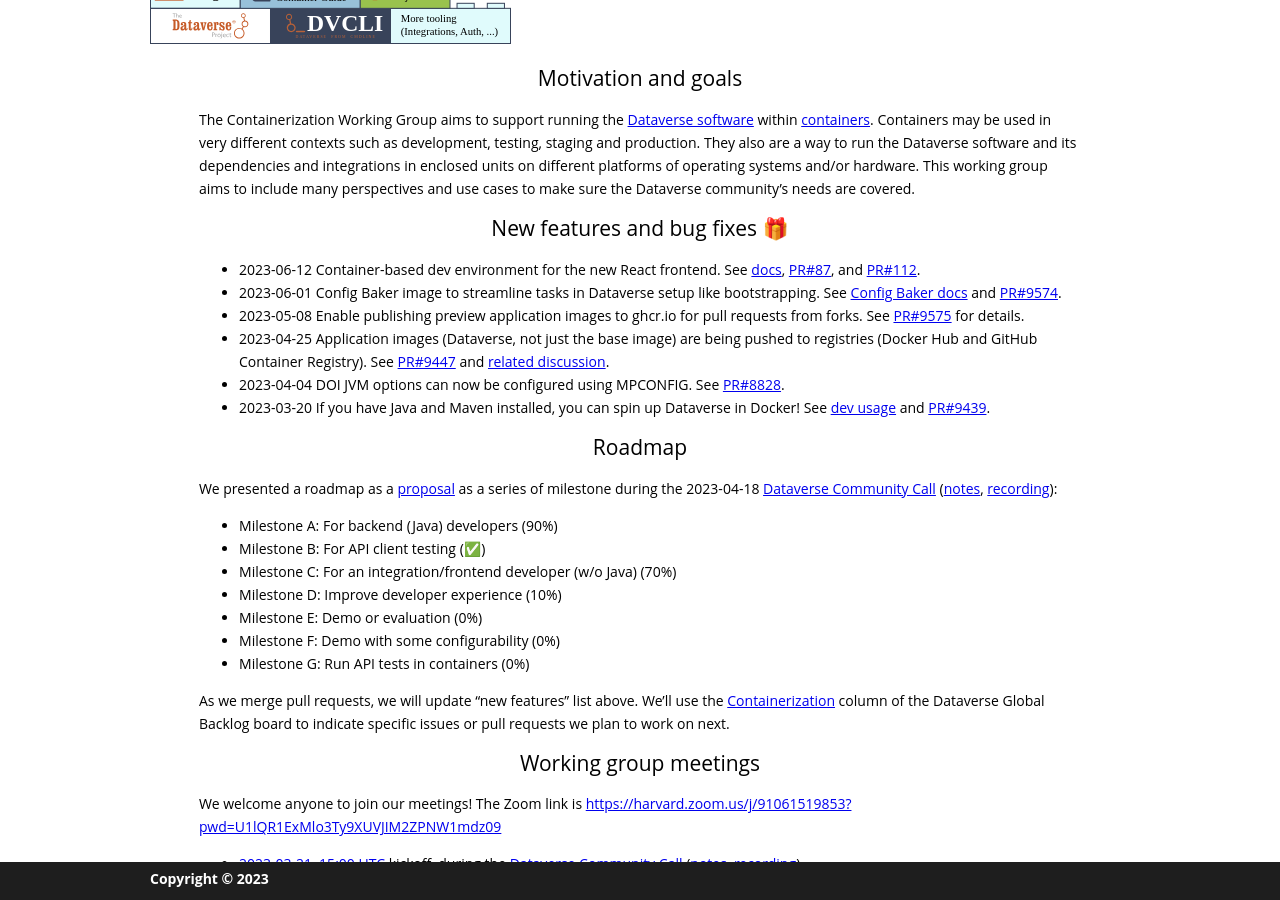
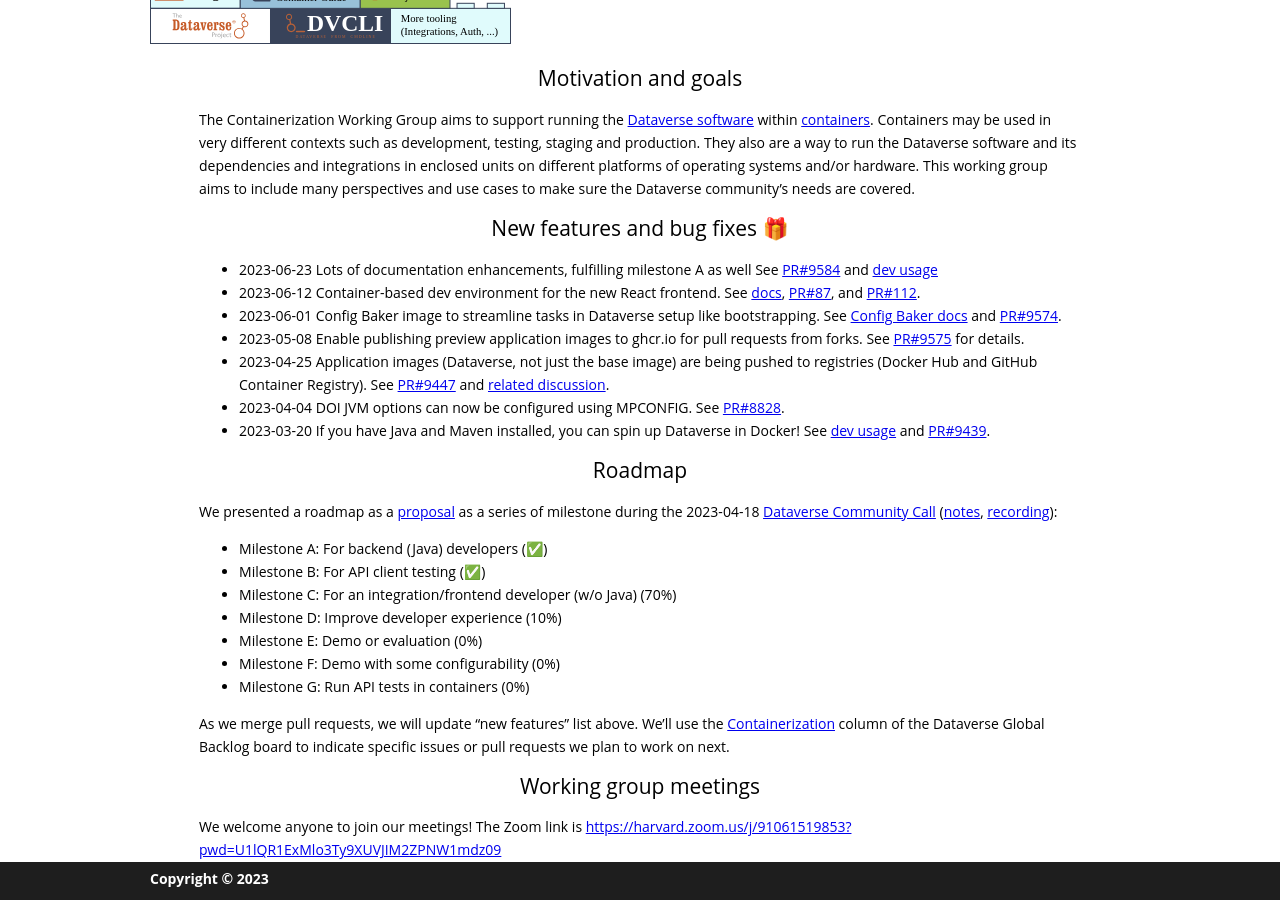
Before and after one commit to gdcc/ct.gdcc.io, a Jekyll site: the page built from index.md, in a window 1280 px wide and 900 px high, scrolled down 492 px. Built offline with Jekyll 4.4.1, drawn with Linux system fonts in a browser that asks for light colours; our own code applies the rules of GitHub Pages for plain Markdown files.

Commit message:
doc: add present for milestone a completion

```diff
--- a/index.md
+++ b/index.md
@@ -11,6 +11,7 @@ This working group aims to include many perspectives and use cases to make sure
 
 ## New features and bug fixes 🎁
 
+- 2023-06-23 Lots of documentation enhancements, fulfilling milestone A as well See [PR#9584](https://github.com/IQSS/dataverse/pull/9584) and [dev usage][]
 - 2023-06-12 Container-based dev environment for the new React frontend. See [docs](https://github.com/IQSS/dataverse-frontend#local-development-environment), [PR#87](https://github.com/IQSS/dataverse-frontend/pull/87), and [PR#112](https://github.com/IQSS/dataverse-frontend/pull/112).
 - 2023-06-01 Config Baker image to streamline tasks in Dataverse setup like bootstrapping. See [Config Baker docs][] and [PR#9574](https://github.com/IQSS/dataverse/pull/9574).
 - 2023-05-08 Enable publishing preview application images to ghcr.io for pull requests from forks. See [PR#9575](https://github.com/IQSS/dataverse/pull/9575) for details.
@@ -25,7 +26,7 @@ This working group aims to include many perspectives and use cases to make sure
 
 We presented a roadmap as a [proposal](https://docs.google.com/document/d/14DHDB24Cp_kzpYqhHCKCtnzOw8_WuLOOONyqJHSsaYM/edit) as a series of milestone during the 2023-04-18 [Dataverse Community Call](https://dataverse.org/community-calls) ([notes](https://docs.google.com/document/d/1TmvLrvDJ2dtPN6e6Iu4RT-qFQo4XeR5Tn-TGhvB9mFE/edit?usp=sharing), [recording](https://harvard.zoom.us/rec/share/qQJLuOQYIX5FA5Fsandjuu3L4qIgmV9AKOZ0tZu3ZPcdDmcVw-2D7qn9VcCAojIk.PHPDAOdOWYI_hXCr)):
 
-- Milestone A: For backend (Java) developers (90%)
+- Milestone A: For backend (Java) developers (✅)
 - Milestone B: For API client testing (✅)
 - Milestone C: For an integration/frontend developer (w/o Java) (70%)
 - Milestone D: Improve developer experience (10%)
```
